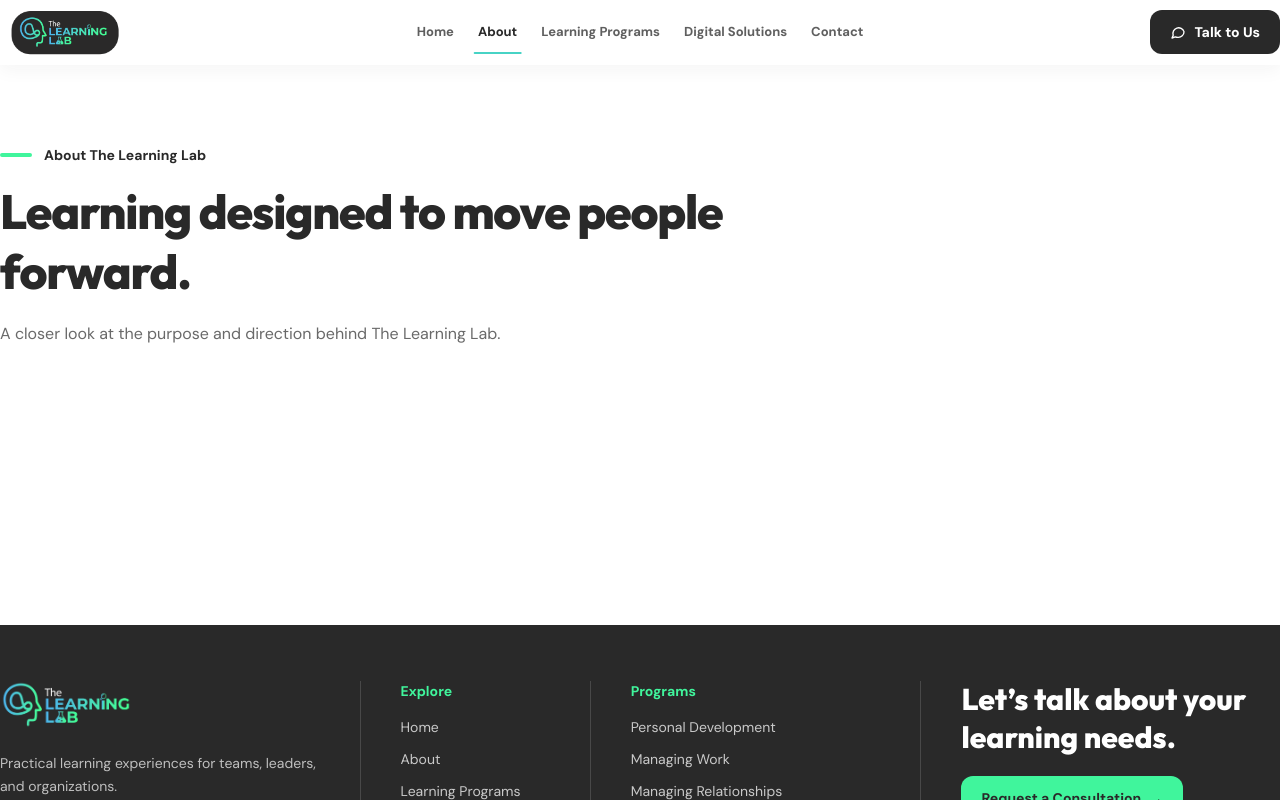
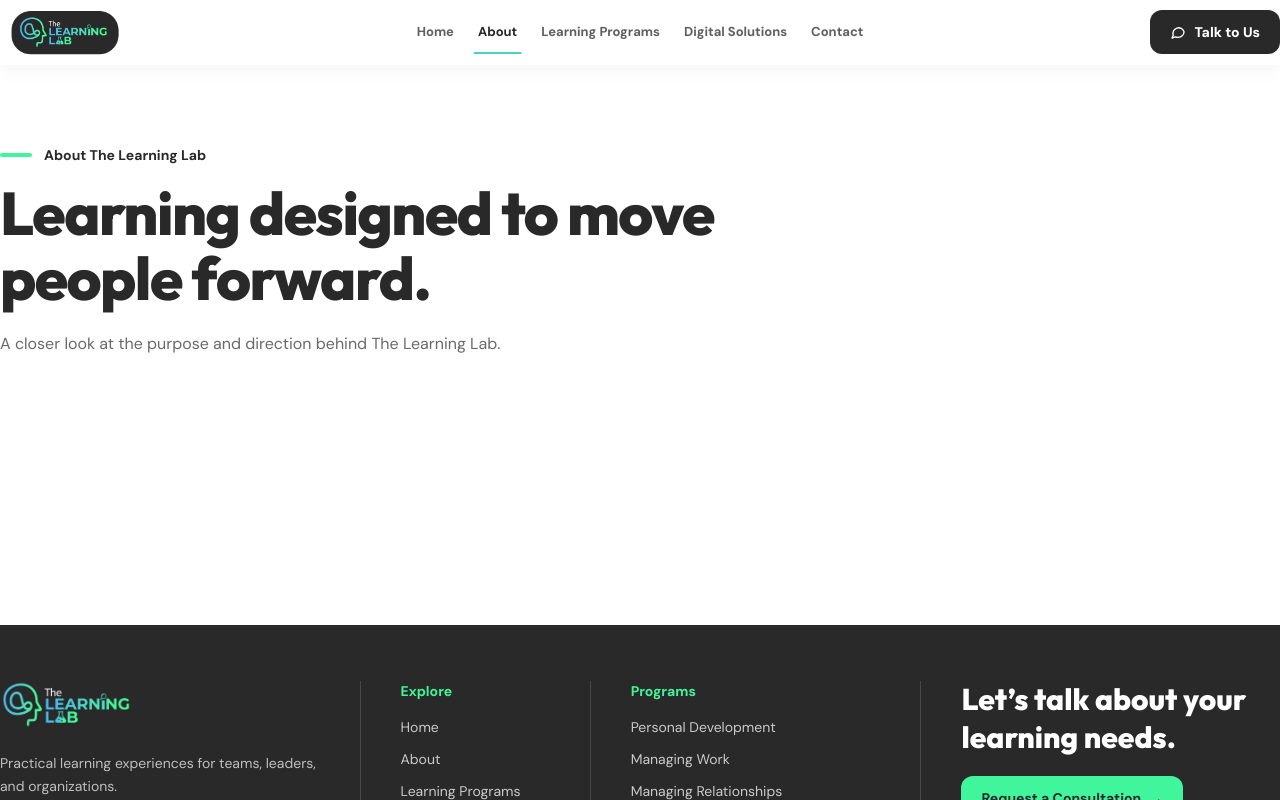
Before and after one commit to gabzy0423/The-Learning-Lab, a Next.js app: page /about in a window 1280 px wide. Shown: the top 800 px of the page. Built offline with nearby package versions, Linux system fonts and the light colour scheme.

Commit message:
Match About heading scale

```diff
--- a/app/about/page.tsx
+++ b/app/about/page.tsx
@@ -6,7 +6,7 @@ export default function AboutPage() {
           <span aria-hidden="true" className="h-1 w-8 rounded-full bg-brand-mint-green" />
           About The Learning Lab
         </p>
-        <h1 id="about-heading" className="mt-4 max-w-3xl font-heading text-4xl font-extrabold leading-tight tracking-tight sm:text-5xl">
+        <h1 id="about-heading" className="mt-4 max-w-3xl font-heading text-3xl font-extrabold leading-[1.08] tracking-tight sm:text-4xl lg:text-[clamp(3rem,4.7vw,4rem)]">
           Learning designed to move people forward.
         </h1>
         <p className="mt-5 max-w-2xl text-base leading-relaxed text-brand-charcoal/70">
```
